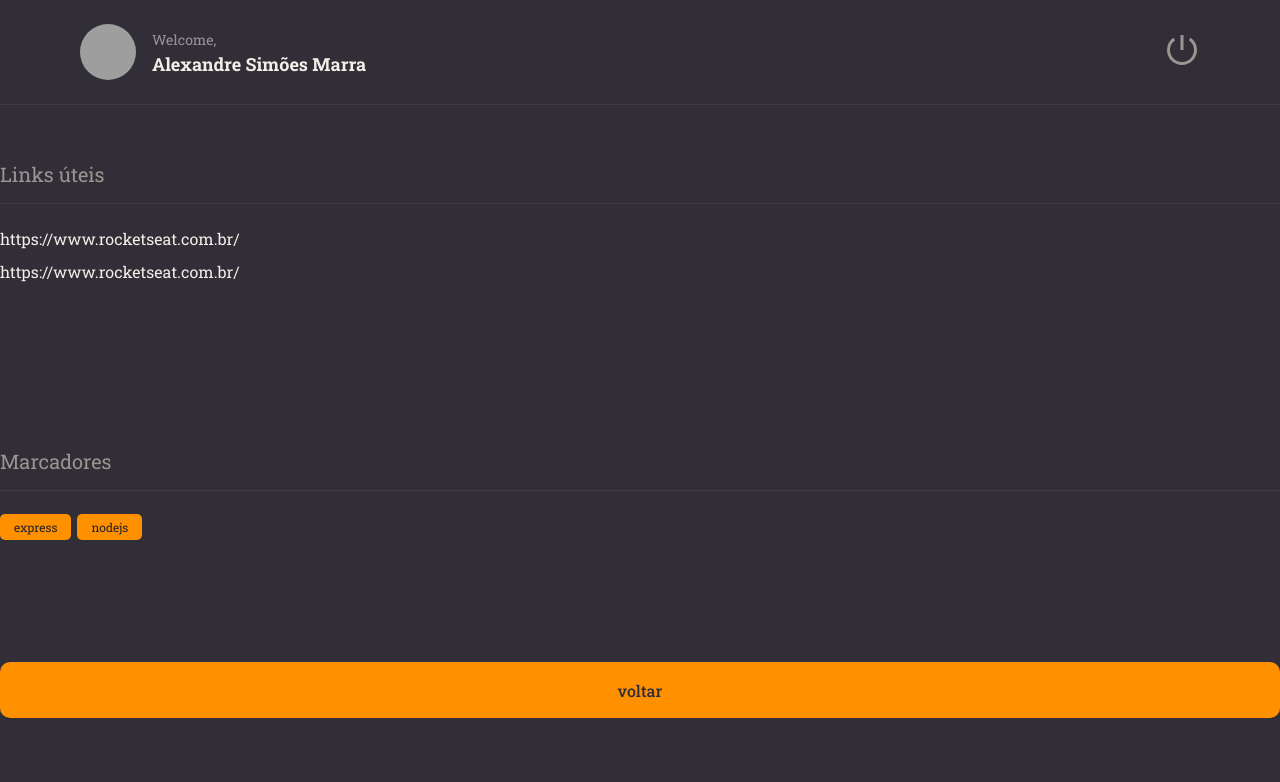
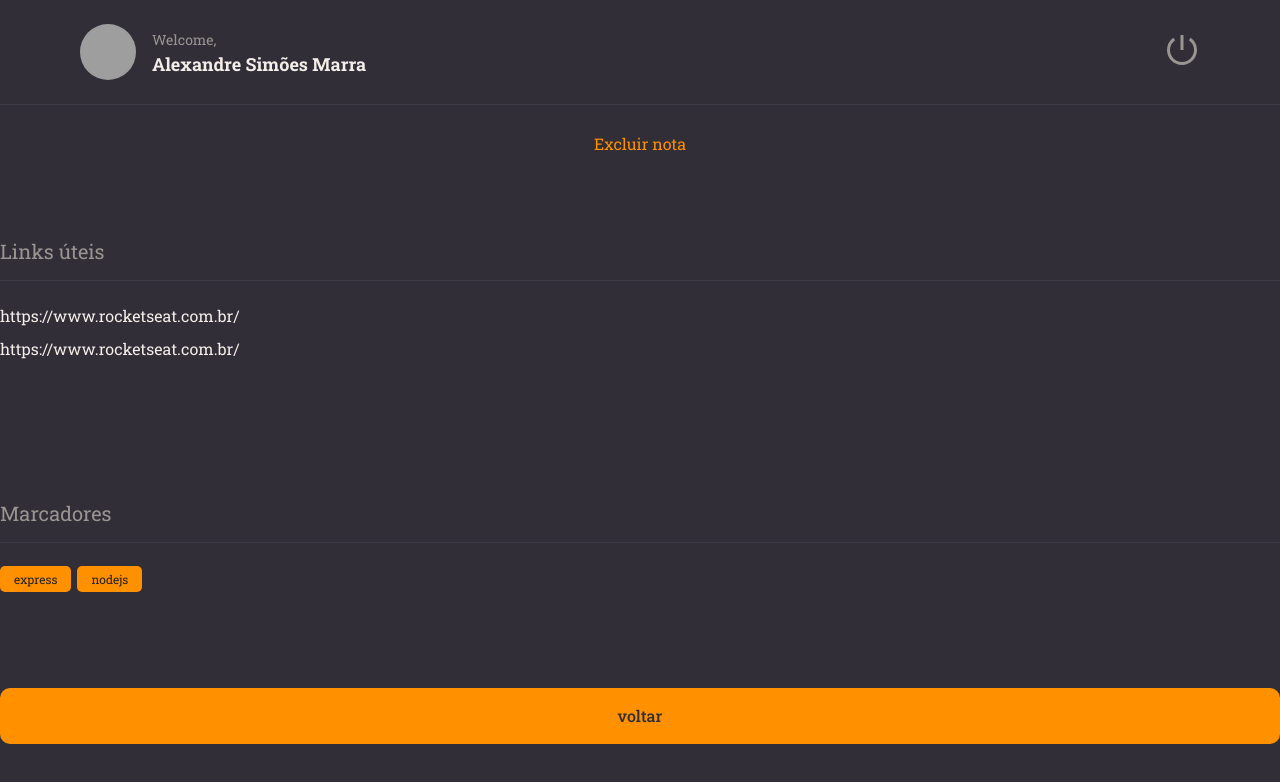
Before and after one commit to alexsmarra/rocketnotes, a React (Vite) app: page / in a window 1280 px wide. Shown: the top 782 px of the page. Built offline with nearby package versions, Linux system fonts and the light colour scheme; grey boxes are pictures that could not be loaded.

Commit message:
ButtonText component

```diff
--- /dev/null
+++ b/src/components/ButtonText/index.jsx
@@ -0,0 +1,9 @@
+import { Container } from "./styles"
+
+export function ButtonText({ title, ...rest }) {
+   return (
+      <Container type="button" {...rest}>
+         {title}
+      </Container>
+   )
+}
--- /dev/null
+++ b/src/components/ButtonText/styles.js
@@ -0,0 +1,8 @@
+import styled from "styled-components"
+
+export const Container = styled.button`
+   background: none;
+   color: ${({ theme }) => theme.COLORS.ORANGE};
+   border: none;
+   font-size: 16px;
+`
--- a/src/pages/Details/index.jsx
+++ b/src/pages/Details/index.jsx
@@ -4,12 +4,14 @@
 import { Button } from "../../components/Button"
 import { Section } from "../../components/Section"
 import { Tag } from "../../components/Tag"
+import { ButtonText } from "../../components/ButtonText"
 
 export function Details() {
   return (
     // encapsulando o que foi importado para funcionar o CSS
     <Container>
       <Header/>
+      <ButtonText title="Excluir nota "/>
       <Section title="Links úteis">
         {/* tudo aqui dentro é referente ao "children" */}
         <Links>
```
